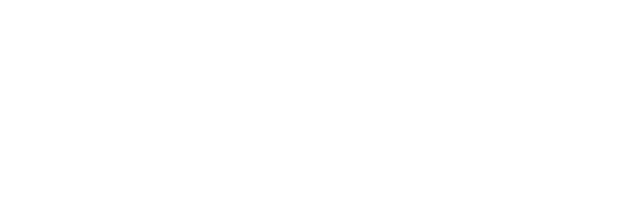
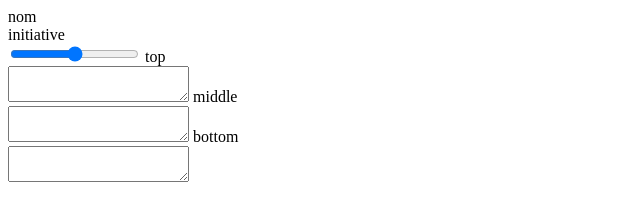
Before and after one commit to enterausername112/gh412, a plain HTML site: page edit.html in a window 1280 px wide. Shown: the whole page, without its empty margins (0-640 px from the left). Drawn offline with Linux system fonts and the light colour scheme.

Commit message:
Update edit.html

```diff
--- a/edit.html
+++ b/edit.html
@@ -6,8 +6,24 @@
 <link rel="stylesheet" type="text/css" href="cards.css" />
   </head>
   <body>
+    <form>
+      nom<br />
+      <text>
+        initiative<br />
+         <input type="range" id="init" min="0" max="99">
+      top<br />
+    <textarea>
 
+    </textarea>
+            middle<br />
+    <textarea>
 
+    </textarea>
+           bottom<br />
+    <textarea>
+
+    </textarea>
+    </form>
     <script>
     </script>
   </body>
```
